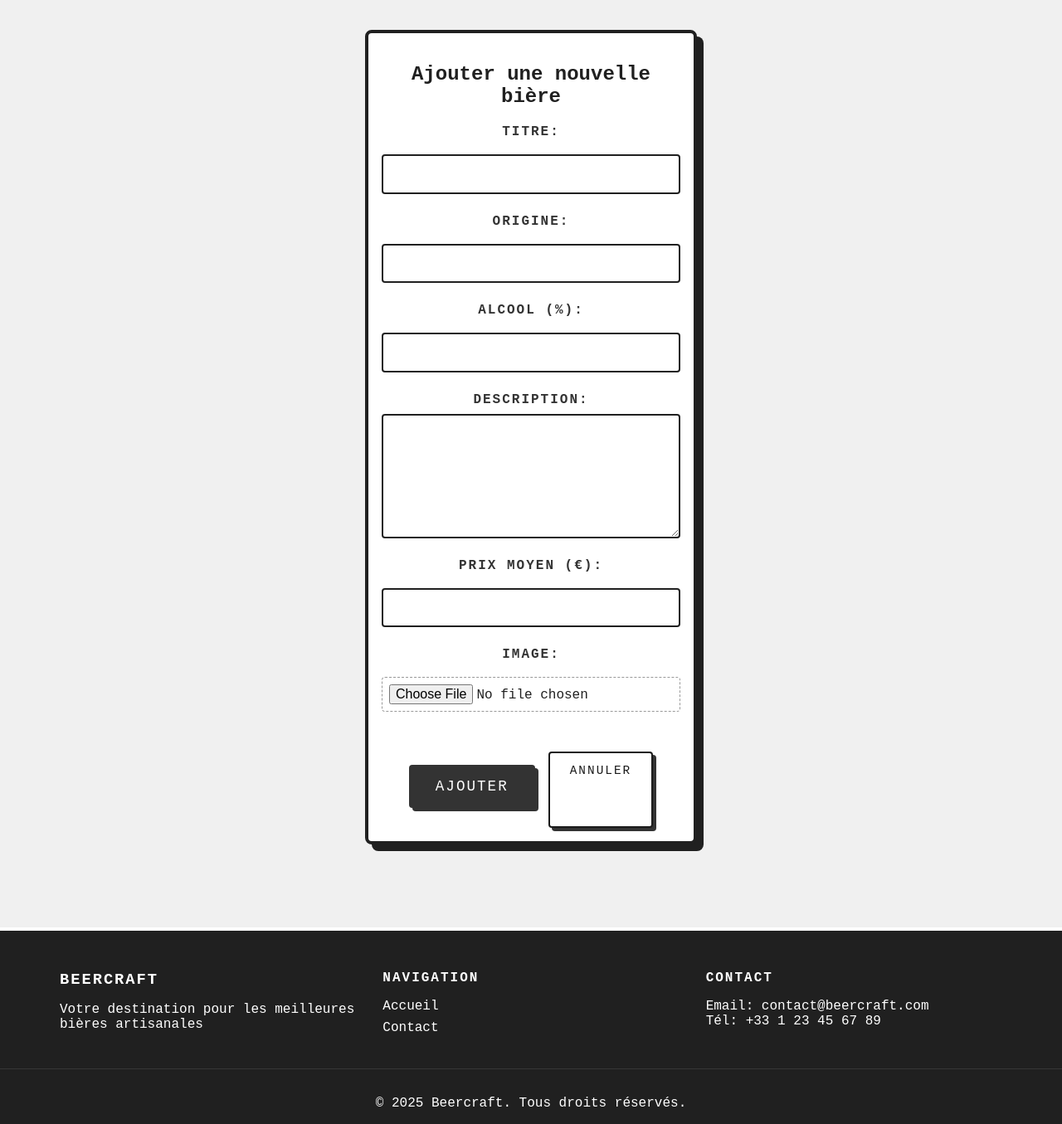
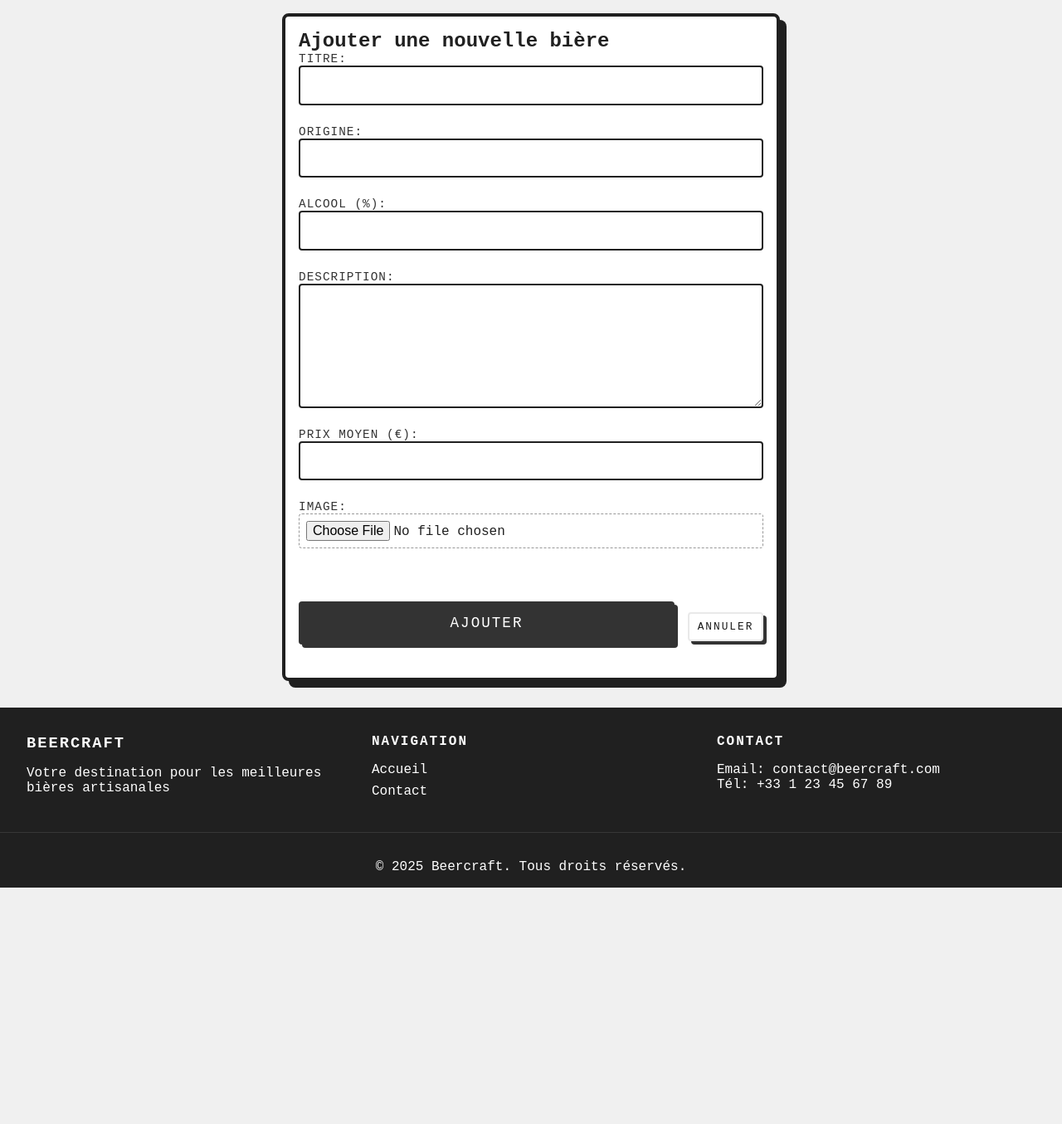
Before and after one commit to DzmitryiKorjik/PHP_beercraft-app, a PHP site: template app/views/addBeer.php in a window 1280 px wide. Shown: the whole page at 83% size. After the commit the page ends 1070 px from the top, so only its background shows below. Run offline with PHP 8.4, Linux system fonts and the light colour scheme; the template is opened without the code that fills it, so the values that code supplies are empty; some libraries are stand-ins or nearby versions.

Commit message:
modifie css

```diff
--- a/app/views/home.php
+++ b/app/views/home.php
@@ -1,4 +1,5 @@
 <?php
+
 /**
  * Page d'accueil
  * Affiche la liste des bières disponibles
@@ -6,8 +7,10 @@
 ?>
 <section class="container">
     <!-- Titre de la page -->
+    <div class="titre">
         <h1>Bienvenue sur Beercraft 🍺</h1>
         <p>Découvrez nos meilleures bières artisanales.</p>
+    </div>
 
     <!-- Liste des bières -->
     <?php if (!empty($beers)): ?>
--- a/app/views/signin.php
+++ b/app/views/signin.php
@@ -1,5 +1,4 @@
 <div class="container connexion_form">
-    <!-- style="display: none;" -->
     <div id="login-form">
         <h2>Connexion</h2>
         <form id="signin-form" action="<?= BASE_URL ?>?action=signin" method="POST">
--- a/assets/css/style.css
+++ b/assets/css/style.css
@@ -8,13 +8,16 @@
 body {
     background-color: #f0f0f0;
     color: #202020;
-    height: 70vh;
 }
 
 .container {
     max-width: 1200px;
     margin: 0 auto;
-    padding: 20px;
+    min-height: 100%;
+}
+
+main {
+    min-height: 58.5vh;
 }
 
 /* Header styles */
@@ -102,64 +104,11 @@ body {
     transform: translateY(-2px);
 }
 
-h2 {
-    margin: 20px 0;
+.titre {
+    font-size: 1rem;
+    font-weight: bold;
+    margin: 2rem 0;
     text-align: center;
-}
-form {
-    display: flex;
-    justify-content: center;
-    align-items: center;
-    flex-direction: column;
-    input {
-        width: 100%;
-        padding: 10px;
-        margin: 10px 0;
-        border-radius: 5px;
-    }
-    button {
-        padding: 10px 20px;
-        background-color: #4caf50;
-        color: white;
-        border: none;
-        border-radius: 5px;
-        cursor: pointer;
-    }
-}
-button {
-    padding: 10px 20px;
-    background-color: #dc0d0d;
-    color: white;
-    border: none;
-    border-radius: 5px;
-    cursor: pointer;
-}
-
-.contact-form {
-    display: flex;
-    justify-content: center;
-    align-items: center;
-    flex-direction: column;
-}
-
-.contact-form input,
-.contact-form textarea {
-    width: 100%;
-    padding: 0.8rem;
-    margin-bottom: 1.5rem;
-    border: 2px solid #202020;
-    border-radius: 4px;
-    font-size: 1rem;
-    background-color: #fff;
-    font-family: 'Courier New', monospace;
-}
-
-button {
-    padding: 10px;
-    background: #007bff;
-    color: white;
-    border: none;
-    cursor: pointer;
 }
 
 .beer-list {
@@ -204,7 +153,7 @@ button {
 
 /* Styles pour le formulaire de modification de bière */
 .update-beer-form {
-    max-width: 400px;
+    max-width: 600px;
     margin: 1rem auto;
     padding: 1rem;
     background: #fff;
@@ -214,12 +163,12 @@ button {
 }
 
 .update-beer-form label {
-    display: block;
-    margin-bottom: 0.5rem;
-    font-weight: bold;
+    font-size: 0.9rem;
+    text-align: start;
+    margin-bottom: 0.1rem;
     color: #333;
     text-transform: uppercase;
-    letter-spacing: 2px;
+    letter-spacing: 1px;
 }
 
 .update-beer-form input,
@@ -282,31 +231,9 @@ button {
 .form-buttons {
     display: flex;
     justify-content: space-between;
-    gap: 1rem;
-    margin-top: 1rem;
-    display: flex;
+    align-items: center;
     gap: 1rem;
     margin-top: 1.5rem;
-}
-
-.btn-update,
-.btn-cancel {
-    flex: 1;
-    padding: 1rem 2rem;
-    border: none;
-    border-radius: 4px;
-    cursor: pointer;
-    font-size: 1.1rem;
-    text-align: center;
-    text-decoration: none;
-    transition: background-color 0.3s;
-    text-transform: uppercase;
-    letter-spacing: 2px;
-    border: 2px solid #202020;
-    background-color: #fff;
-    cursor: pointer;
-    transition: all 0.3s ease;
-    box-shadow: 4px 4px 0 #202020;
 }
 
 .btn-update {
@@ -374,23 +306,22 @@ button {
 }
 
 .connexion_form button:hover,
+.contact-form button:hover,
 #register-form button:hover {
     transform: translateY(-2px);
     box-shadow: 0 2px 4px rgba(0,0,0,0.2);
 }
 
+
 /* Styles pour le footer */
 .footer {
     background: #202020;
     color: #fff;
-    padding: 3rem 0 1rem;
-    margin-top: 4rem;
-    border-top: 4px solid #fff;
+    padding: 2rem 0 1rem;
+    margin-top: 2rem;
 }
 
 .footer-content {
-    max-width: 1200px;
-    margin: 0 auto;
     display: grid;
     grid-template-columns: repeat(auto-fit, minmax(250px, 1fr));
     gap: 2rem;
@@ -495,14 +426,19 @@ button {
 button,
 input[type="submit"],
 .btn-update,
-.btn-cancel {
-    padding: 0.8rem 1.5rem;
-    background-color: #1a1a1a;
+.btn-cancel,
+.beer-item ul a,
+.connexion_form button,
+#register-form button,
+.contact-form button,
+.search-bar button {
+    padding: 0.5rem 0.6rem;
+    background-color: #323232;
     color: #fff;
-    border: 2px solid #1a1a1a;
+    border: 2px solid #e9e9e9;
     border-radius: 4px;
     cursor: pointer;
-    font-size: 0.9rem;
+    font-size: 0.8rem;
     text-transform: uppercase;
     letter-spacing: 2px;
     transition: all 0.3s ease;
```
Also changed, not shown: other parts of assets/css/style.css (+73 -156 lines). Lines whose indentation alone changed are shown as unchanged.
